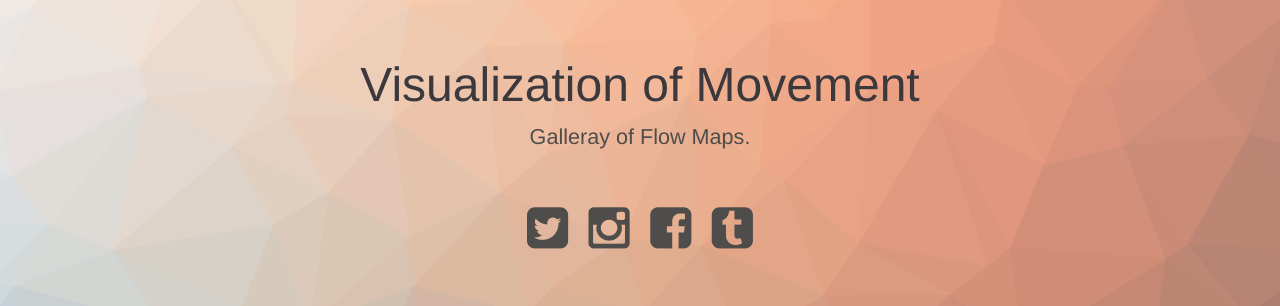
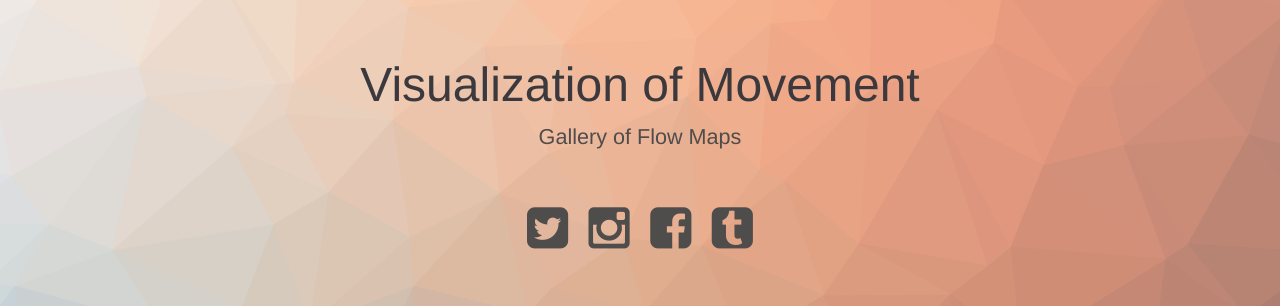
Before and after one commit to YuhangGu/MovementVis, a Jekyll site: the page built from index.html, in a window 1280 px wide. Shown: the top 306 px of the page. Built offline with Jekyll 4.4.1, drawn with Linux system fonts in a browser that asks for light colours; grey boxes are pictures that could not be loaded.

Commit message:
haha
haha

```diff
--- a/index.html
+++ b/index.html
@@ -28,7 +28,7 @@
 <body class="body">
 <div class="container">
     <header class="header">
-        <h1>Visualization of Movement<span>Galleray of Flow Maps.</span></h1>
+        <h1>Visualization of Movement<span>Gallery of Flow Maps</span></h1>
         <nav class="links">
             <a href="#"><i class="fa fa-twitter-square fa-3x"></i></a>
             <a href="#"><i class="fa fa-instagram fa-3x"></i></a>
```
Also changed, not shown: 2 other files.
